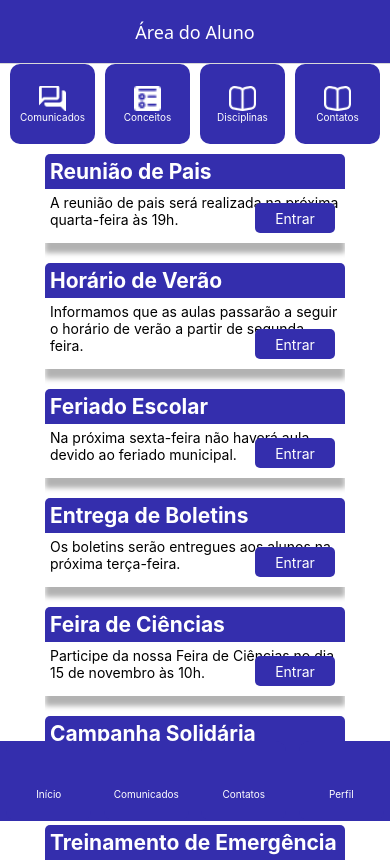
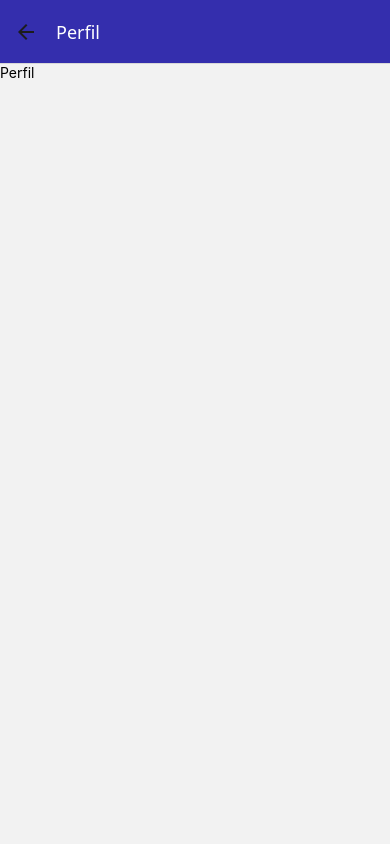
Before and after one commit to Baracutanga/PI_aluno, a React Native app: screen /Perfil in a window 390 px wide. Shown: the top 862 px of the page. Built offline with nearby package versions, Linux system fonts and the light colour scheme.

Commit message:
100% a home e adicionando rota para Perfil

```diff
--- a/App.jsx
+++ b/App.jsx
@@ -1,8 +1,9 @@
 import { StyleSheet, View } from "react-native";
 import { NavigationContainer } from "@react-navigation/native";
 import { createNativeStackNavigator } from "@react-navigation/native-stack";
-import Tela2 from "./app/Tela2";
-import { SafeAreaView } from "react-native-safe-area-context";
+import Tela2 from "./app/Comunicados/Tela2";
+import Perfil from "./app/Perfil/Perfil";
+import { SafeAreaProvider, SafeAreaView } from "react-native-safe-area-context";
 import Comunicado from "./src/components/Comunicado/Comunicado";
 import ButtonComp from "./src/components/ButtonComp/ButtonComp";
 import Footer from "./src/components/Footer/Footer";
@@ -10,7 +11,7 @@ import Footer from "./src/components/Footer/Footer";
 
 function Home() {
   return (
-    <SafeAreaView>
+    <SafeAreaProvider>
       <View style={styles.container}>
         <View style={styles.acessoRapido}>
           <ButtonComp
@@ -34,7 +35,7 @@ function Home() {
         <Comunicado />
       </View>
       <Footer />
-    </SafeAreaView>
+    </SafeAreaProvider>
   );
 }
 
@@ -55,6 +56,7 @@ function RootStack() {
         options={{ title: "Área do Aluno", headerTitleAlign: "center" }}
       />
       <Stack.Screen name="Tela 2" component={Tela2} />
+      <Stack.Screen name="Perfil" component={Perfil} />
     </Stack.Navigator>
   );
 }
@@ -69,6 +71,7 @@ export default function App() {
 
 const styles = StyleSheet.create({
   container: {
+    marginTop: 5,
     flex: 1,
     backgroundColor: "#fff",
     alignItems: "center",
@@ -78,5 +81,7 @@ const styles = StyleSheet.create({
     display: "flex",
     flexDirection: "row",
     gap: 10,
+    marginTop: 5,
+    marginBottom: 10
   },
 });
--- a/app/Tela2.jsx
+++ b/app/Comunicados/Tela2.jsx
@@ -4,7 +4,7 @@ import React from 'react'
 const Tela2 = () => {
   return (
     <View style={{ justifyContent: "center", alignItems: "center", flex: 1 }}>
-      <Image source={require('../img/mediotec-mobile.png')} style={{ width: 300, height: 120 }} />
+      <Image source={require('../../img/mediotec-mobile.png')} style={{ width: 300, height: 120 }} />
     </View>
   )
 }
--- /dev/null
+++ b/app/Perfil/Perfil.jsx
@@ -0,0 +1,14 @@
+import { StyleSheet, Text, View } from 'react-native'
+import React from 'react'
+
+const Perfil = () => {
+  return (
+    <View>
+      <Text>Perfil</Text>
+    </View>
+  )
+}
+
+export default Perfil
+
+const styles = StyleSheet.create({})
--- a/src/components/Comunicado/Comunicado.jsx
+++ b/src/components/Comunicado/Comunicado.jsx
@@ -112,29 +112,32 @@ const Item = ({ titulo, conteudo }) => {
 
 const Comunicado = () => {
   return (
-    <SafeAreaProvider>
-      <SafeAreaView style={{ flex: 1, width: "100%" }}>
+      <SafeAreaView style={styles.safeArea}>
         <FlatList
           data={comunicados}
           renderItem={({ item }) => (
             <Item titulo={item.titulo} conteudo={item.conteudo} />
           )}
           keyExtractor={(item) => item.id.toString()}
+          showsVerticalScrollIndicator={false}
         />
       </SafeAreaView>
-    </SafeAreaProvider>
   );
 };
 
 export default Comunicado;
 
 const styles = StyleSheet.create({
+  safeArea: {
+    flex: 1,
+    overflow: "hidden"
+  },
   comunicadoContainer: {
     flex: 1,
     width: 300,
     marginTop: 10,
     backgroundColor: "#fff",
-    paddingBottom: 10,
+    paddingBottom: 30,
     marginBottom: 10,
     shadowColor: "#000",
     shadowOffset: { width: 0, height: 10 },
@@ -165,7 +168,7 @@ const styles = StyleSheet.create({
     height: 30,
     borderRadius: 5,
     position: "absolute",
-    bottom: 10,
+    bottom: 5,
     right: 10,
   },
   TextButton: {
--- a/src/components/Footer/Footer.jsx
+++ b/src/components/Footer/Footer.jsx
@@ -1,6 +1,7 @@
 import { StyleSheet, Text, View } from "react-native";
 import React from "react";
 import ButtonComp from "../ButtonComp/ButtonComp";
+import Perfil from "../../../app/Perfil/Perfil";
 
 const Footer = () => {
   return (
@@ -8,7 +9,7 @@ const Footer = () => {
       <ButtonComp name="Início" />
       <ButtonComp name="Comunicados" />
       <ButtonComp name="Contatos" />
-      <ButtonComp name="Perfil" />
+      <ButtonComp name="Perfil" navigate={Perfil} />
     </View>
   );
 };
@@ -21,7 +22,5 @@ const styles = StyleSheet.create({
     justifyContent: "space-around",
     flexDirection: "row",
     backgroundColor: "#342EAD",
-    position: "absolute",
-    top: 677
   },
 });
```
